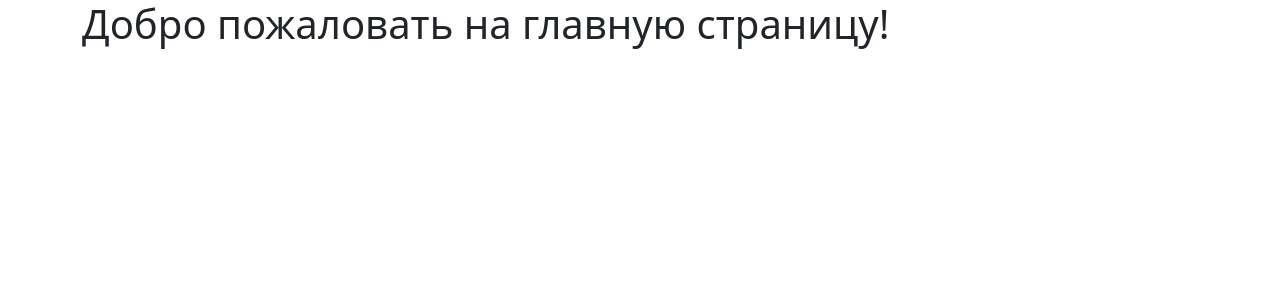
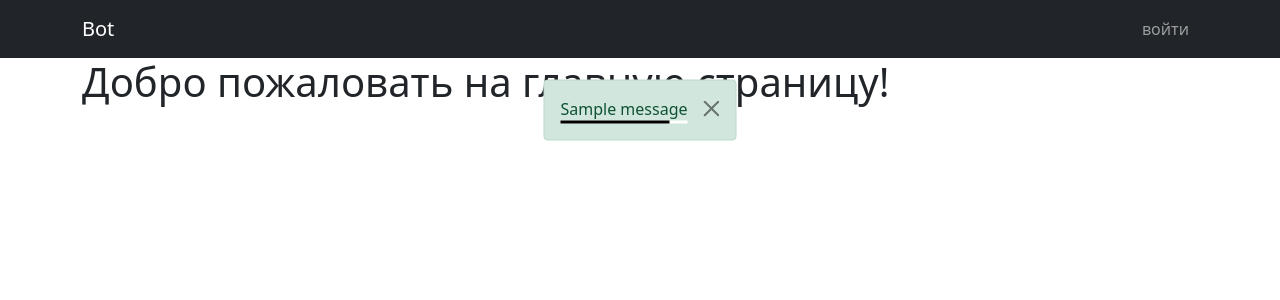
Before and after one commit to IuriKiriak/KIriak-web-dev-2024-2-ex, a Flask app: page / in a window 1280 px wide. Shown: the top 300 px of the page. Run offline with Flask 3, Linux system fonts and the light colour scheme; one stand-in notice (Sample message) is shown.

Commit message:
add modal window login and correct show alert message

```diff
--- a/app/__init__.py
+++ b/app/__init__.py
@@ -3,11 +3,14 @@ from flask_login import LoginManager
 from .models import User
 
 app = Flask(__name__)
+
 app.config.from_pyfile('../config.py')
 
 login_manager = LoginManager()
+
 login_manager.init_app(app)
-login_manager.login_view = 'login'
+
+login_manager.login_view = 'index'
 login_manager.login_message = 'Доступ к данной странице есть только у авторизованных пользователей'
 login_manager.login_message_category = 'warning'
 
--- a/app/models.py
+++ b/app/models.py
@@ -2,7 +2,7 @@ from flask_login import UserMixin
 
 class User(UserMixin):
     users = {
-        '1': {'id': '1', 'name': 'Test User', 'password': 'test'},
+        '1': {'id': '1', 'name': 'user', 'password': '1'},
     }
 
     def __init__(self, user_id, name, password):
--- a/app/static/css/style.css
+++ b/app/static/css/style.css
@@ -0,0 +1,39 @@
+main {
+    position: relative;
+}
+
+.alert-container {
+    position: absolute;
+    top: 60px;
+    transform: translate(-50%, -50%);
+    left: 50%;
+}
+
+.toast-duration {
+    position: relative;
+    display: block;
+    float: none;
+    clear: both;
+    height: 3px;
+    width: 100%;
+    background-color: white; /* Цвет фона */
+}
+.toast-duration::after {
+    display: block;
+    content: '';
+    position: absolute;
+    top: 0;
+    left: 0;
+    width: 0%; /* Изменение этого значения анимирует ширину полосы */
+    height: inherit;
+    background-color: black; /* Цвет полосы */
+    animation-name: toastDuration;
+    animation-duration: 10s;
+    animation-timing-function: linear;
+}
+
+
+@keyframes toastDuration {
+    from { width: 0%; }
+    to { width: 100%; }
+}
--- a/app/templates/base.html
+++ b/app/templates/base.html
@@ -4,11 +4,89 @@
     <meta charset="utf-8">
     <meta name="viewport" content="width=device-width, initial-scale=1">
     <link href="https://cdn.jsdelivr.net/npm/bootstrap@5.0.2/dist/css/bootstrap.min.css" rel="stylesheet" integrity="sha384-EVSTQN3/azprG1Anm3QDgpJLIm9Nao0Yz1ztcQTwFspd3yD65VohhpuuCOmLASjC" crossorigin="anonymous">
-    <title>Лабораторная работа 3</title>
+    <link rel="stylesheet" href="{{ url_for('static', filename='css/style.css') }}">
+    <title>bot</title>
 </head>
+
 <body>
-    <div class="container">
-        {% block content %}{% endblock %}
-    </div>
+    <header>
+        <nav class="navbar navbar-expand-lg navbar-dark bg-dark">
+            <div class="container">
+                <a class="navbar-brand" href="/">Bot</a>
+                <button class="navbar-toggler" type="button" data-bs-toggle="collapse" data-bs-target="#navbarSupportedContent" aria-controls="navbarSupportedContent" aria-expanded="false" aria-label="Toggle navigation">
+                    <span class="navbar-toggler-icon"></span>
+                </button>
+                <div class="collapse navbar-collapse" id="navbarSupportedContent">
+                    <ul class="navbar-nav ms-auto">
+                        {% if current_user.is_authenticated %}
+                        <li class="nav-item">
+                            <a class="nav-link">{{ current_user.login }}</a>
+                        </li>
+                        <li class="nav-item">
+                            <a class="nav-link active">asd</a>
+                        </li>
+                        {% else %}
+                        <li class="nav-item">
+                            <button class="nav-link btn btn-dark" data-bs-toggle="modal" data-bs-target="#loginModal">войти</button>
+                        </li>
+                        {% endif %}
+                    </ul>
+                </div>
+            </div>
+        </nav>
+    </header>
+    <main>
+        <div class="container">
+            <div id="alert-container" class="alert-container">
+                {% with msg = get_flashed_messages(with_categories=true) %}
+                    {% for category, message in msg %}
+                        <div class="alert alert-{{ category }} alert-dismissible fade show" role="alert">
+                            {{ message }}
+                            <button type="button" class="btn-close" data-bs-dismiss="alert" aria-label="Close"></button>
+                            <div class="toast-duration"></div> <!-- Элемент для отображения времени -->
+                        </div>
+                    {% endfor %}
+                {% endwith %}
+            </div>
+
+        </div>
+
+
+        <div class="container">
+            {% block content %}{% endblock %}
+        </div>
+    </main>
+    <footer>
+
+    </footer>
+        <div class="modal fade" id="loginModal" tabindex="-1" aria-labelledby="loginModalLabel" aria-hidden="true">
+            <div class="modal-dialog">
+                <div class="modal-content">
+                    <div class="modal-header">
+                        <h5 class="modal-title" id="loginModalLabel">Аутентификация пользователей</h5>
+                        <button type="button" class="btn-close" data-bs-dismiss="modal" aria-label="Close"></button>
+                    </div>
+                    <div class="modal-body">
+                        <form method="POST" action="{{ url_for('login') }}">
+                            <div class="mb-3">
+                              <label for="InputLogin" class="form-label">Логин</label>
+                              <input type="text" name="login" class="form-control" id="InputLogin" aria-describedby="emailHelp">
+                            </div>
+                            <div class="mb-3">
+                              <label for="InputPassword" class="form-label">Пароль</label>
+                              <input type="password" name="password" class="form-control" id="InputPassword">
+                            </div>
+                            <div class="mb-3 form-check">
+                              <input type="checkbox" class="form-check-input" name="remember" id="rememberMeCheck">
+                              <label class="form-check-label" for="rememberMeCheck">Запомнить меня</label>
+                            </div>
+                            <button type="submit" class="btn btn-primary">Войти</button>
+                          </form>
+                    </div>
+                </div>
+            </div>
+        </div>
+    <script src="https://cdn.jsdelivr.net/npm/bootstrap@5.0.2/dist/js/bootstrap.bundle.min.js" integrity="sha384-..."></script>
+    <script src="{{ url_for('static', filename='js/main.js') }}"></script>
 </body>
 </html>
--- a/app/views.py
+++ b/app/views.py
@@ -1,7 +1,19 @@
-from flask import render_template
+from flask import render_template, request, redirect, url_for, flash
+from flask_login import login_required
 from app import app
 
 
 @app.route('/')
 def index():
     return render_template('index.html')
+
+@app.route('/login', methods=['GET','POST'])
+def login():
+    flash('Неправильный логин или пароль', 'danger')
+    return redirect(url_for('index'))
+
+
+@app.route('/secret')
+@login_required
+def secret():
+    return render_template('secret.html')
```
Also changed, not shown: app/static/js/main.js (+32 -0 lines), app/templates/login.html (added, +10 -0 lines), app/templates/secret.html (added, +10 -0 lines).
